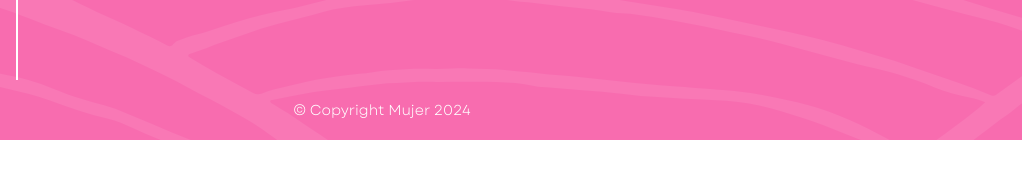
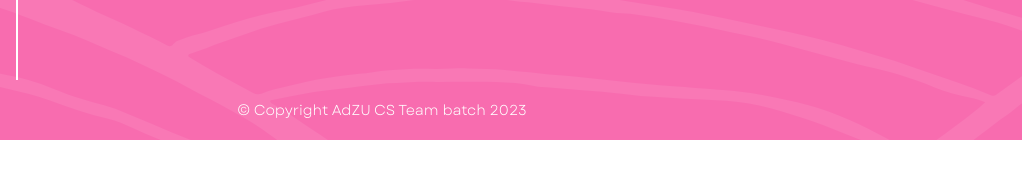
Before and after one commit to Clydefois/MujerLGBT-ZC, a plain HTML site: page pages/headerfooter/headfoot.html in a window 1280 px wide. Shown: the part 140-318 px from the top of the page, 258-1280 px from the left. Drawn offline with Linux system fonts and the light colour scheme.

Commit message:
copyright

```diff
--- a/pages/headerfooter/headfoot.html
+++ b/pages/headerfooter/headfoot.html
@@ -140,7 +140,7 @@
         </div>
       </div>
       <div class="footer-bottom">
-        <p>&copy; Copyright Mujer 2024</p>
+        <p>&copy; Copyright AdZU CS Team batch 2023</p>
       </div>
     </footer>
   </body>
```
